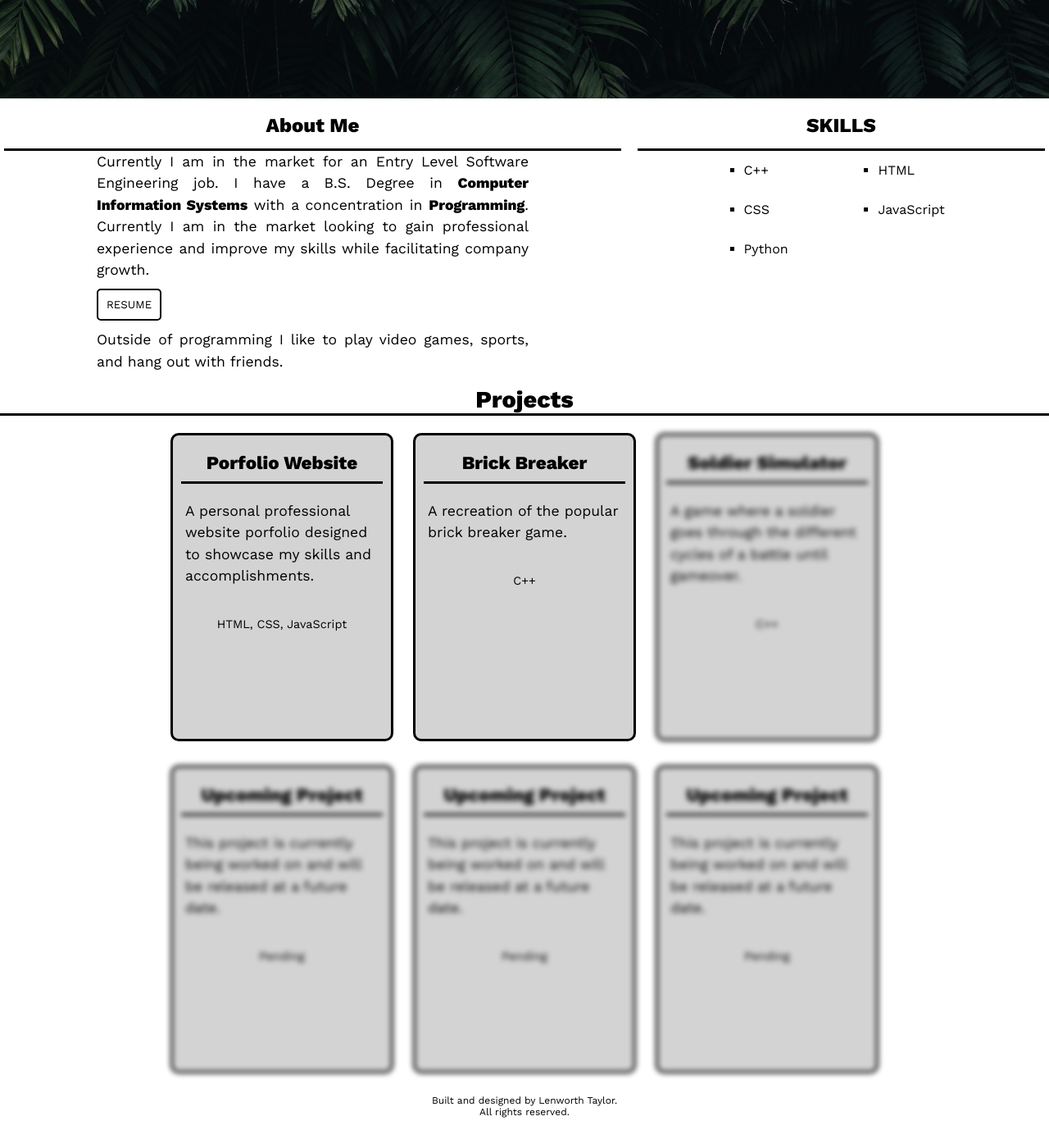
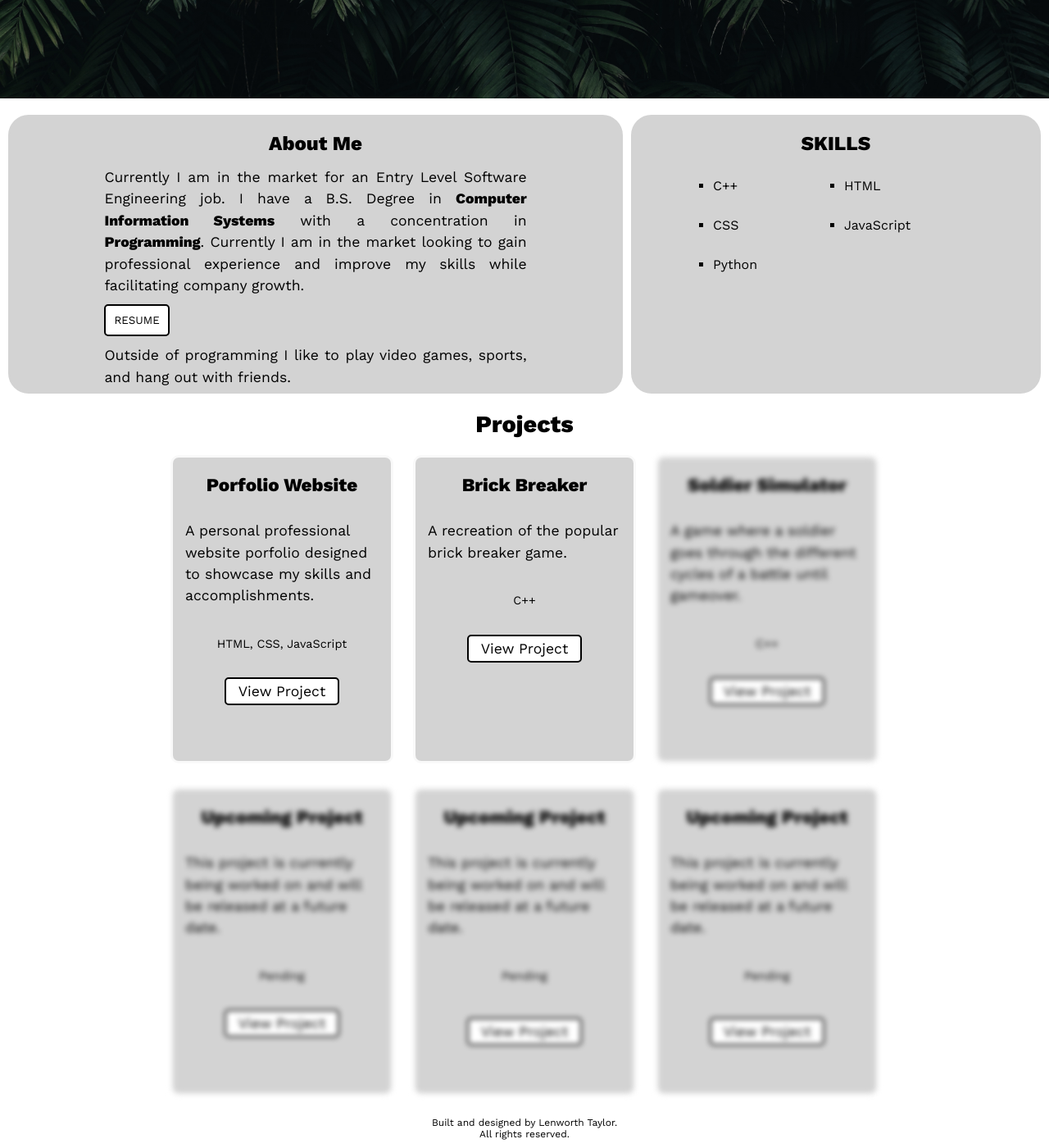
Before and after one commit to lentay-byte/lentay-byte.github.io, a plain HTML site: page index.html in a window 1280 px wide. Shown: the part 320-1720 px from the top of the page at 82% size. Before the commit the page ends 1693 px from the top, so only its background shows below. Drawn offline with nearby package versions, Linux system fonts and the light colour scheme.

Commit message:
BIG UPDATE

```diff
--- a/index.html
+++ b/index.html
@@ -62,42 +62,71 @@
                     <h3>Porfolio Website</h3>
                     <p>A personal professional website porfolio designed to
                         showcase my skills and accomplishments.
+
+
                     </p>
                     <p id="tools">HTML, CSS, JavaScript</p>
+                     <div class="btn-holder">
+                        <button class="project-btn">View Project</button>
+                    </div>
                 </div>
+
                 <div class="p-card">
                     <h3>Brick Breaker</h3>
                     <p>A recreation of the popular brick breaker game.</p>
                     <p id="tools">C++</p>
+                     <div class="btn-holder">
+                        <button class="project-btn">View Project</button>
+                    </div>
                 </div>
+
                 <div class="p-card pblur">
                     <h3>Soldier Simulator</h3>
                     <p>A game where a soldier goes through the different cycles of a battle
                         until gameover.
                     </p>
                     <p id="tools">C++</p>
+                     <div class="btn-holder">
+                        <button class="project-btn">View Project</button>
+                    </div>
+                </div>
 
-                </div>
                 <div class="p-card pblur">
                     <h3>Upcoming Project</h3>
                     <p>This project is currently being worked on and will
                         be released at a future date.
                     </p>
                     <p id="tools">Pending</p>
+                     <div class="btn-holder">
+                        <button class="project-btn">View Project</button>
+                    </div>
                 </div>
+
                 <div class="p-card pblur">
                     <h3>Upcoming Project</h3>
                     <p>This project is currently being worked on and will
                         be released at a future date.
                     </p>
                     <p id="tools">Pending</p>
+                    <div class="btn-holder">
+                         <div class="btn-holder">
+                        <button class="project-btn">View Project</button>
+                    </div>
+                    </div>
                 </div>
+
                 <div class="p-card pblur">
                     <h3>Upcoming Project</h3>
                     <p>This project is currently being worked on and will
                         be released at a future date.
                     </p>
                     <p id="tools">Pending</p>
+                    <div class="btn-holder">
+                         <div class="btn-holder">
+                        <button class="project-btn">View Project</button>
+                    </div>
+                    </div>
+
                 </div>
             </div>
         </section>
--- a/style.css
+++ b/style.css
@@ -8,7 +8,7 @@
 /*------------- Top navigator -----------------------------*/
 .topbar {
     font-family: 'Times New Roman', Times, serif;
-    background-color: black;
+    background-color: rgba(249, 249, 249);
     padding: 15px 100px 15px 15px;
     overflow: hidden;
     text-align: center;
@@ -21,12 +21,10 @@
     text-decoration: none;
     margin: 0px 35px;
     font-size: 15px;
-    color: white;
+    color: black;
     padding: 10px;
-    border-bottom: solid 2px black;
-
+    border-bottom: solid 2px rgba(249, 249, 249);
 }
-
 .topbar a:hover {
     border-bottom: solid 2px rgb(142, 61, 61);
 }
@@ -75,18 +73,24 @@
 .mid-container {
     display: grid;
     height: auto;
+    margin: 10px;
     min-height: 350px;
     grid-template-columns: 3fr 2fr;
-    background-color: white;
+    grid-gap: 10px;
 
 }
 
 .mid-container div {
     box-sizing: border-box;
-    margin: 0 auto;
+    margin: 10px auto;
     width: 100%;
     color: black;
     padding: 5px;
+
+    background-color: lightgray;
+    border: solid 2px lightgray;
+    border-radius: 25px;
+
 }
 
 .about {
@@ -103,7 +107,6 @@
     text-align: center;
     font-weight: bold;
     padding: 14px;
-    border-bottom: solid 3px black;
 }
 
 .about p {
@@ -119,8 +122,6 @@
 .skills-list {
     display: grid;
     margin: auto;
-    position: relative;
-    left: 35px;
     grid-template-columns: 1fr 1fr;
     width: 70%;
     box-sizing: border-box;
@@ -164,7 +165,6 @@
 .projects-cont h2 {
     font-size: 1.8em;
     text-align: center;
-    border-bottom: solid 3px black;
 }
 
 .card-holders {
@@ -184,7 +184,7 @@
     padding: 10px;
     min-height: 350px;
     height: auto;
-    border: solid 3px black;
+    border: solid 3px rgb(249, 249, 249);
     border-radius: 10px;
     margin-top: 5px;
 }
@@ -200,7 +200,6 @@
     font-size: 1.4em;
     text-align: center;
     padding: 10px;
-    border-bottom: solid 3px black;
 }
 
 .p-card p {
@@ -218,6 +217,31 @@
 
 .pblur {
     filter: blur(3px);
+}
+
+.btn-holder{
+    text-align: center;
+    padding: 10px;
+}
+.project-btn {
+    margin: 0 auto;
+    font-size: 1.1em;
+    padding: 5px 15px;
+    text-align: center;
+    border: solid 2px black;
+    border-radius: 5px;
+    background-color: white;
+
+}
+
+.project-btn:hover {
+    background-color:black;
+    color: white;
+    cursor: pointer;
+}
+
+.project-btn:active {
+    font-size: 1.2em;
 }
 
 
@@ -245,7 +269,7 @@ footer p {
     .intro {width: 95%; font-size: .8em;}
 
 
-    .mid-container { grid-template-columns: 1fr; width: 100%;}
+    .mid-container { grid-template-columns: 1fr; width: 100%; grid-gap: 0;}
     .about {border-bottom: solid 3px white; border-right: none;}
     .about p {width: 93%; line-height: 1.4em; font-size: .9em;}
 
@@ -260,6 +284,7 @@ footer p {
 @media only screen and (max-width:500px) {
     .card-holders {
         grid-template-columns: 1fr;
+        grid-gap: 0;
     }
 
 }
```
